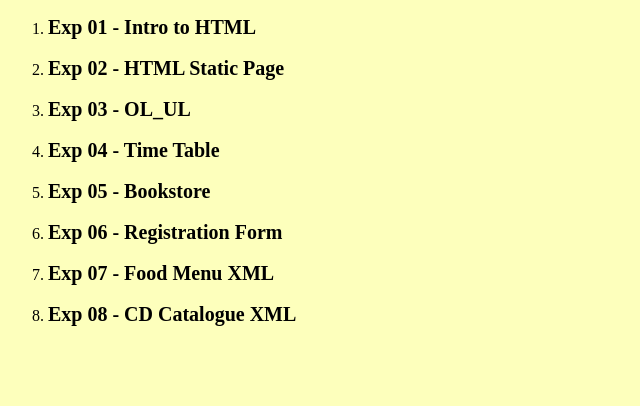
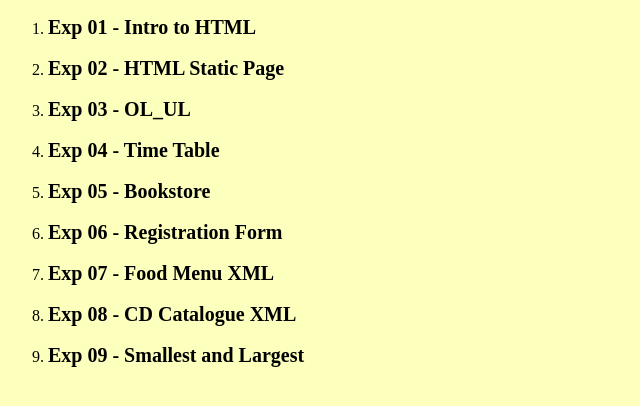
Before and after one commit to kushdeepwalia/web-tech-file, a plain HTML site: page left.html in a window 1280 px wide. Shown: the whole page, without its empty margins (0-640 px from the left). Drawn offline with Linux system fonts and the light colour scheme.

Commit message:
added 9th exp to gh page

```diff
--- a/left.html
+++ b/left.html
@@ -73,6 +73,12 @@
             </a>
             <br>
         </li>
+        <li>
+            <a href="./Exp 09 - Smallest and Largest/" target="right">
+                Exp 09 - Smallest and Largest
+            </a>
+            <br>
+        </li>
     </ol>
 </body>
 
```
